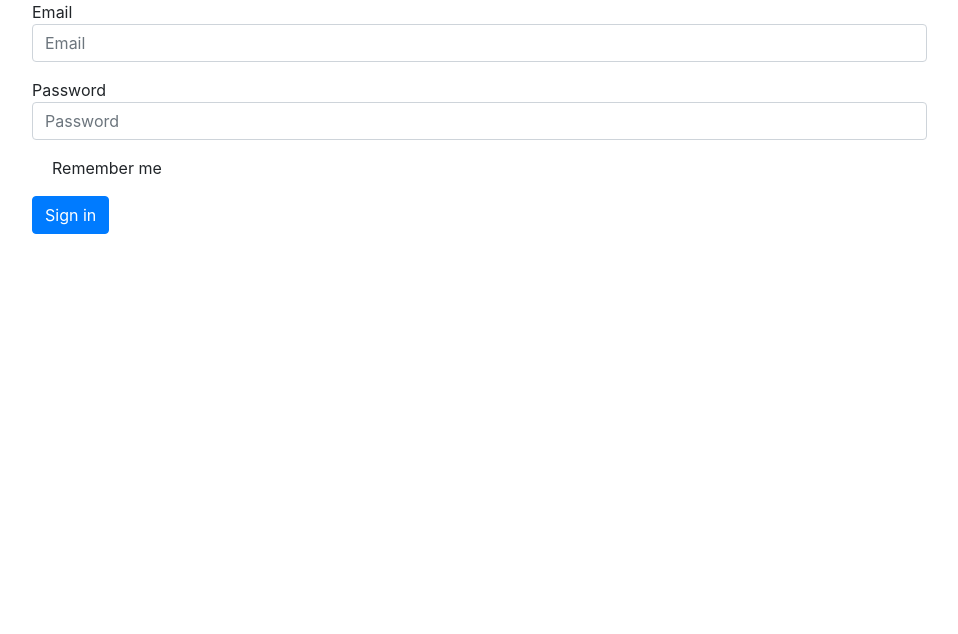
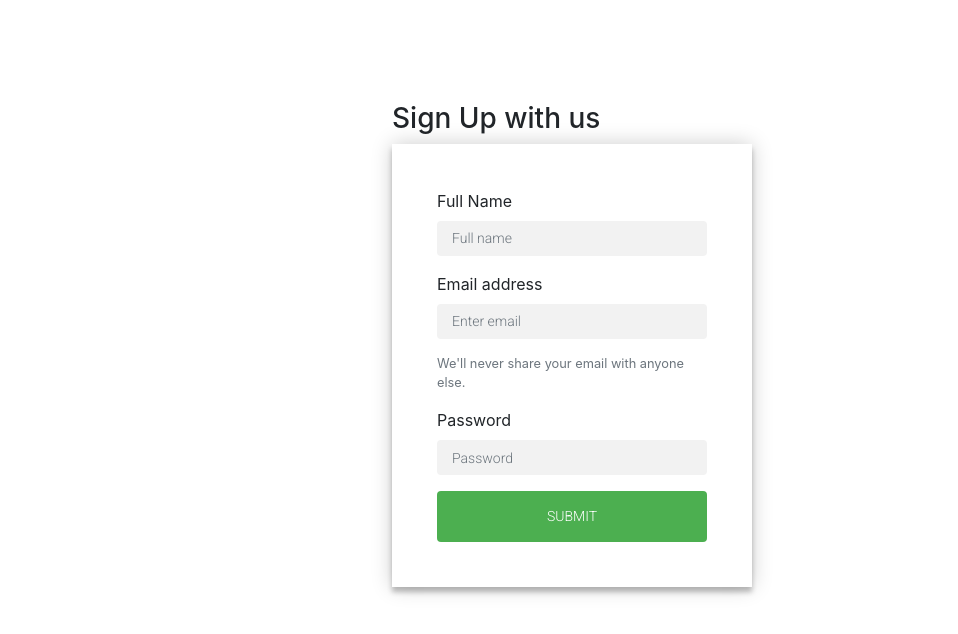
Before and after one commit to christ776/Car-Shop-Repair, a React app: page /#/registerUser in a window 1280 px wide. Shown: the top 634 px of the page, without its empty margins (68-1026 px from the left). Built offline with nearby package versions, Linux system fonts and the light colour scheme.

Commit message:
Updated all dependencies

```diff
--- a/package.json
+++ b/package.json
@@ -50,7 +50,7 @@
     "babel-eslint": "^10.0.3",
     "babel-jest": "^24.9.0",
     "babel-loader": "^8.0.6",
-    "css-loader": "^2.1.1",
+    "css-loader": "^3.4.2",
     "eslint": "^6.8.0",
     "eslint-config-airbnb": "^18.0.1",
     "eslint-plugin-babel": "^5.3.0",
--- a/src/components/CreateUser.jsx
+++ b/src/components/CreateUser.jsx
@@ -1,73 +1,37 @@
 import React, { Component } from 'react';
-import Col from 'react-bootstrap/Col';
 import Form from 'react-bootstrap/Form';
 import Button from 'react-bootstrap/Button';
 
-const formInstance = (
-  <div className="container">
-    <Form horizontal>
-      <Form.Group controlId="formHorizontalEmail">
-        <Col sm={2}>
-        Email
-        </Col>
-        <Col sm={10}>
-          <Form.Control type="email" placeholder="Email" />
-        </Col>
-      </Form.Group>
-
-      <Form.Group controlId="formHorizontalPassword">
-        <Col sm={2}>
-        Password
-        </Col>
-        <Col sm={10}>
-          <Form.Control type="password" placeholder="Password" />
-        </Col>
-      </Form.Group>
-
-      <Form.Group>
-        <Col smOffset={2} sm={10}>
-          <Form.Check type="checkbox" label="remember me">Remember me</Form.Check>
-        </Col>
-      </Form.Group>
-
-      <Form.Group>
-        <Col smOffset={2} sm={10}>
-          <Button type="submit">
-          Sign in
-          </Button>
-        </Col>
-      </Form.Group>
-    </Form>
-  </div>
-);
+import '../../styles/main.scss';
 
 class CreateUser extends Component {
   constructor(props) {
     super(props);
     this.state = {
-      user: {
-        fullname: '',
-        email: '',
-        password: '',
-      },
-      userToken: undefined,
+      signupFailure: undefined,
+      fullname: undefined,
+      email: undefined,
+      password: undefined,
     };
-    this.handleFormSubmit = this.handleFormSubmit.bind(this);
-    this.handleClearForm = this.handleClearForm.bind(this);
-    this.handleEmailChange = this.handleEmailChange.bind(this);
-    this.handlePwdChange = this.handlePwdChange.bind(this);
   }
 
-  handleFullNameChange(e) {
-    this.setState({ ownerName: e.target.value });
+  handleFullNameChange = (e) => {
+    this.setState({ fullname: e.target.value });
   }
 
-  handleEmailChange(e) {
+  handleEmailChange = (e) => {
     this.setState({ email: e.target.value });
   }
 
-  handlePwdChange(e) {
+  handlePwdChange = (e) => {
     this.setState({ password: e.target.value });
+  }
+
+  handleFormSubmit = (e) => {
+    e.preventDefault();
+    const { fullname, email, password } = this.state;
+    this.createUser({ fullname, email, password });
+    // this.handleClearForm(e);
   }
 
   handleClearForm(e) {
@@ -78,34 +42,29 @@ class CreateUser extends Component {
     });
   }
 
-  handleFormSubmit(e) {
-    e.preventDefault();
-
-    const formPayload = {
-      fullname: this.state.fullname,
-      email: this.state.email,
-      password: this.state.password,
-    };
-
-    this.createUser(formPayload);
-    this.handleClearForm(e);
-  }
-
-  createUser(formPayload) {
-    const request = new Request('http://localhost:3000/api/createUser', {
+  /**
+   *
+   * @param {*} param0
+   */
+  createUser({ fullname, email, password }) {
+    const request = new Request('http://localhost:3000/api/signup', {
       method: 'POST',
       headers: new Headers({
         Accept: 'application/json, text/plain, */*',
         'Content-Type': 'application/json',
       }),
       body: JSON.stringify({
-        fullname: formPayload.fullname,
-        email: formPayload.email,
-        password: formPayload.password }),
+        fullname,
+        email,
+        password,
+      }),
     });
 
     fetch(request).then((response) => {
       if (response.status >= 400) {
+        this.setState({
+          signupFailure: 'Bad response from server',
+        });
         throw new Error('Bad response from server');
       }
       return response.json();
@@ -118,8 +77,39 @@ class CreateUser extends Component {
   }
 
   render() {
+    const { signupFailure } = this.state;
     return (
-      formInstance
+      <div className="login-page">
+        <h3>Sign Up with us</h3>
+        {
+          signupFailure && (
+            <div className="alert alert-danger" role="alert">
+              This is a danger alert—check it out!
+            </div>
+          )
+        }
+        <Form onSubmit={this.handleFormSubmit} className="form">
+          <Form.Group controlId="formBasicFullName">
+            <Form.Label>Full Name</Form.Label>
+            <Form.Control type="text" placeholder="Full name" onChange={this.handleFullNameChange} />
+          </Form.Group>
+          <Form.Group controlId="formBasicEmail">
+            <Form.Label>Email address</Form.Label>
+            <Form.Control type="email" placeholder="Enter email" onChange={this.handleEmailChange} />
+            <Form.Text className="text-muted">
+            We'll never share your email with anyone else.
+            </Form.Text>
+          </Form.Group>
+
+          <Form.Group controlId="formBasicPassword">
+            <Form.Label>Password</Form.Label>
+            <Form.Control type="password" placeholder="Password" onChange={this.handlePwdChange} />
+          </Form.Group>
+          <Button variant="primary" type="submit">
+      Submit
+          </Button>
+        </Form>
+      </div>
     );
   }
 }
--- a/src/components/Login.jsx
+++ b/src/components/Login.jsx
@@ -1,14 +1,12 @@
 // @ts-check
 import React, { Component } from 'react';
 import {
-  BrowserRouter as Router,
-  Route,
   Link,
   Redirect,
-  withRouter } from 'react-router-dom';
+} from 'react-router-dom';
 
 import SingleInput from './SingleInput';
-import './../../styles/main.scss';
+import '../../styles/main.scss';
 
 class LoginForm extends Component {
   constructor(props) {
@@ -17,6 +15,7 @@ class LoginForm extends Component {
       email: '',
       password: '',
       userIsLoggedIn: false,
+      signupFailure: false,
     };
     this.handleFormSubmit = this.handleFormSubmit.bind(this);
     this.handleClearForm = this.handleClearForm.bind(this);
@@ -46,6 +45,8 @@ class LoginForm extends Component {
   }
 
   login() {
+    const { email, password } = this.state;
+
     const request = new Request('http://localhost:3000/api/login', {
       method: 'POST',
       headers: new Headers({
@@ -53,24 +54,29 @@ class LoginForm extends Component {
         'Content-Type': 'application/json',
       }),
       body: JSON.stringify({
-        email: this.state.email,
-        password: this.state.password }),
+        email,
+        password,
+      }),
     });
 
     fetch(request).then((response) => {
       if (response.status >= 400) {
+        this.setState({
+          signupFailure: 'Bad response from server',
+        });
         throw new Error('Bad response from server');
       }
       return response.json();
     })
       .then(({ token, user }) => {
+        console.log('Set User token: ', token);
         this.setState({ userIsLoggedIn: true, user });
         localStorage.setItem('user', JSON.stringify(user));
       });
   }
 
   render() {
-    const { userIsLoggedIn } = this.state;
+    const { userIsLoggedIn, signupFailure } = this.state;
     if (userIsLoggedIn) {
       return (
         <Redirect to="/" />
@@ -80,23 +86,31 @@ class LoginForm extends Component {
     return (
 
       <div className="login-page">
+        {
+          signupFailure && (
+            <div className="alert alert-danger" role="alert">
+              {signupFailure}
+            </div>
+          )
+        }
         <div className="form">
           <form className="login-form" onSubmit={this.handleFormSubmit}>
             <SingleInput
-              inputType={'text'}
-              content={'email'}
-              name={'Email'}
+              inputType="text"
+              placeholder="email"
+              name="Email"
               controlFunc={this.handleEmailChange}
             />
             <SingleInput
-              inputType={'password'}
-              content={'password'}
-              name={'Password'}
+              inputType="password"
+              name="Password"
               controlFunc={this.handlePwdChange}
             />
             <button type="submit">login</button>
-            <p className="message">Not registered?
-              <Link to="/registerUser"> Create an account</Link></p>
+            <p className="message">
+Not registered?
+              <Link to="/registerUser"> Create an account</Link>
+            </p>
           </form>
         </div>
       </div>
--- a/src/components/SingleInput.jsx
+++ b/src/components/SingleInput.jsx
@@ -1,17 +1,24 @@
 import React from 'react';
 import PropTypes from 'prop-types';
 
-const SingleInput = props => (
+const SingleInput = ({
+  name, inputType, content, controlFunc, placeholder,
+}) => (
   <div className="form-group">
-    <label className="form-label" htmlFor="singleInput">{props.name} </label>
+    <label
+      className="form-label"
+      htmlFor="singleInput"
+    >
+      {name}
+    </label>
     <input
       className="form-input"
       id="singleInput"
-      name={props.name}
-      type={props.inputType}
-      value={props.content}
-      onChange={props.controlFunc}
-      placeholder={props.placeholder}
+      name={name}
+      type={inputType}
+      value={content}
+      onChange={controlFunc}
+      placeholder={placeholder}
     />
   </div>
 );
--- a/webpack.config.js
+++ b/webpack.config.js
@@ -11,9 +11,11 @@ module.exports = {
     chunkFilename: '[name].[chunkhash].js',
     path: path.resolve(__dirname, 'dist'),
   },
-  module: { rules: [
+  module: {
+    rules: [
       { test: /\.css$/, use: [{ loader: 'css-loader' }] },
-    { test: /.scss$/,
+      {
+        test: /.scss$/,
         use: [
           {
             loader: 'style-loader', // creates style nodes from JS strings
@@ -32,14 +34,14 @@ module.exports = {
         test: /\.(jpe?g|png|gif|svg|woff2?|ttf|eot)$/i,
         use: [{ loader: 'file-loader', options: { name: '[name][hash].[ext]' } }],
       },
-  ] },
+    ],
+  },
   plugins: [
     new HtmlWebpackPlugin({
-      template: './index.html'
-    })
+      template: './index.html',
+    }),
   ],
   resolve: {
-    extensions: ['.js', '.jsx']
-  }
-}
-;
+    extensions: ['.js', '.jsx'],
+  },
+};
```
Also changed, not shown: src/components/Auth.jsx (+6 -10 lines), .babelrc, .eslintrc.js. Lines whose indentation alone changed are shown as unchanged.
